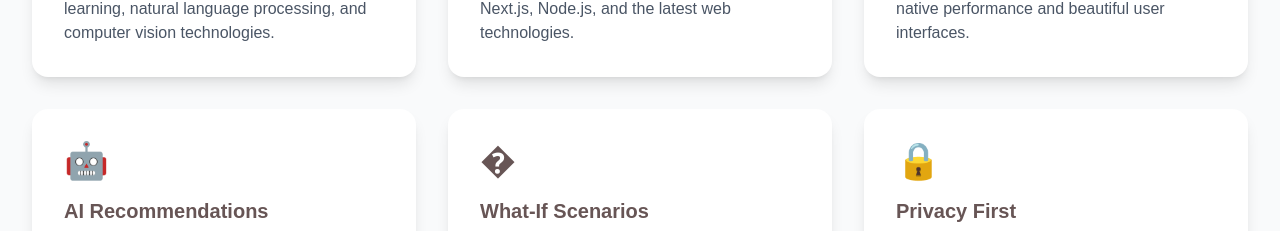
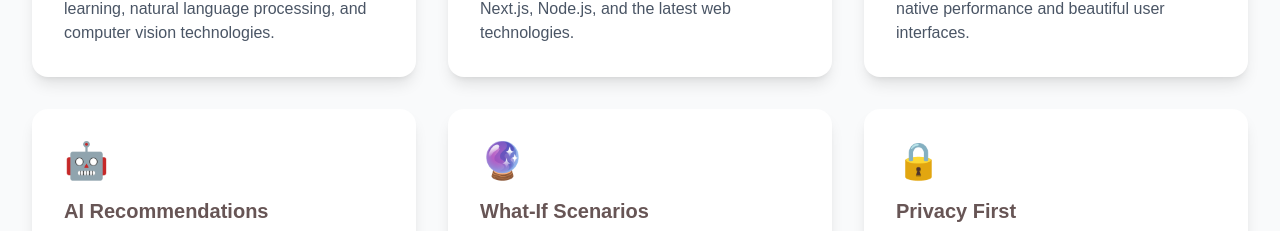
Before and after one commit to w3force/w3force, a Next.js app: page /about in a window 1280 px wide. Shown: the part 1111-1342 px from the top of the page. Built offline with nearby package versions, Linux system fonts and the light colour scheme.

Commit message:
Fix missing What-If Scenarios icon in about page

```diff
--- a/app/about/page.tsx
+++ b/app/about/page.tsx
@@ -109,7 +109,7 @@ export default function AboutPage() {
             </div>
 
             <div className="bg-white p-8 rounded-2xl shadow-lg hover:shadow-xl transition-shadow">
-              <div className="text-4xl mb-4">�</div>
+              <div className="text-4xl mb-4">🔮</div>
               <h3 className="text-xl font-bold mb-3">What-If Scenarios</h3>
               <p className="text-gray-600">
                 Test different financial strategies instantly. See how changes in
```
